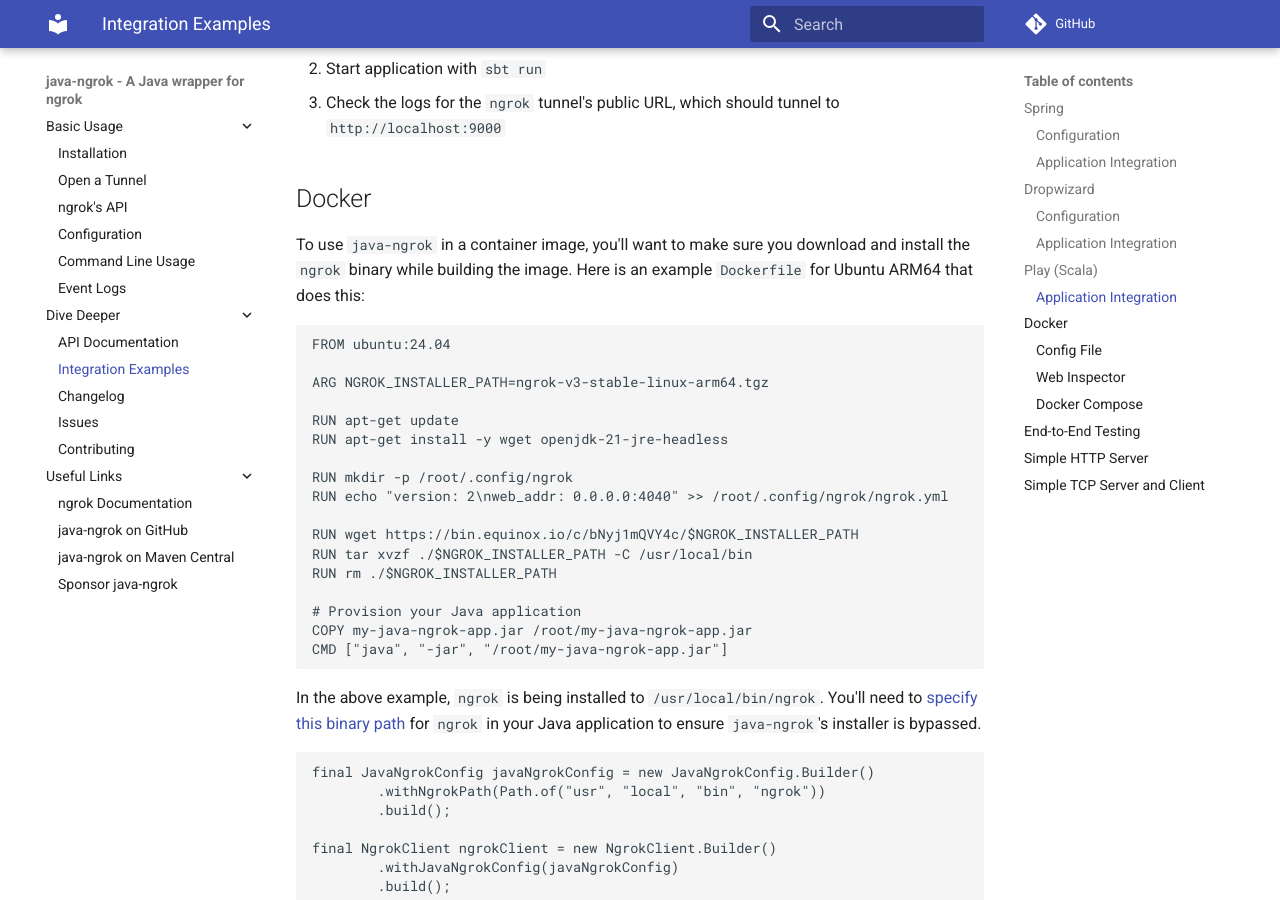
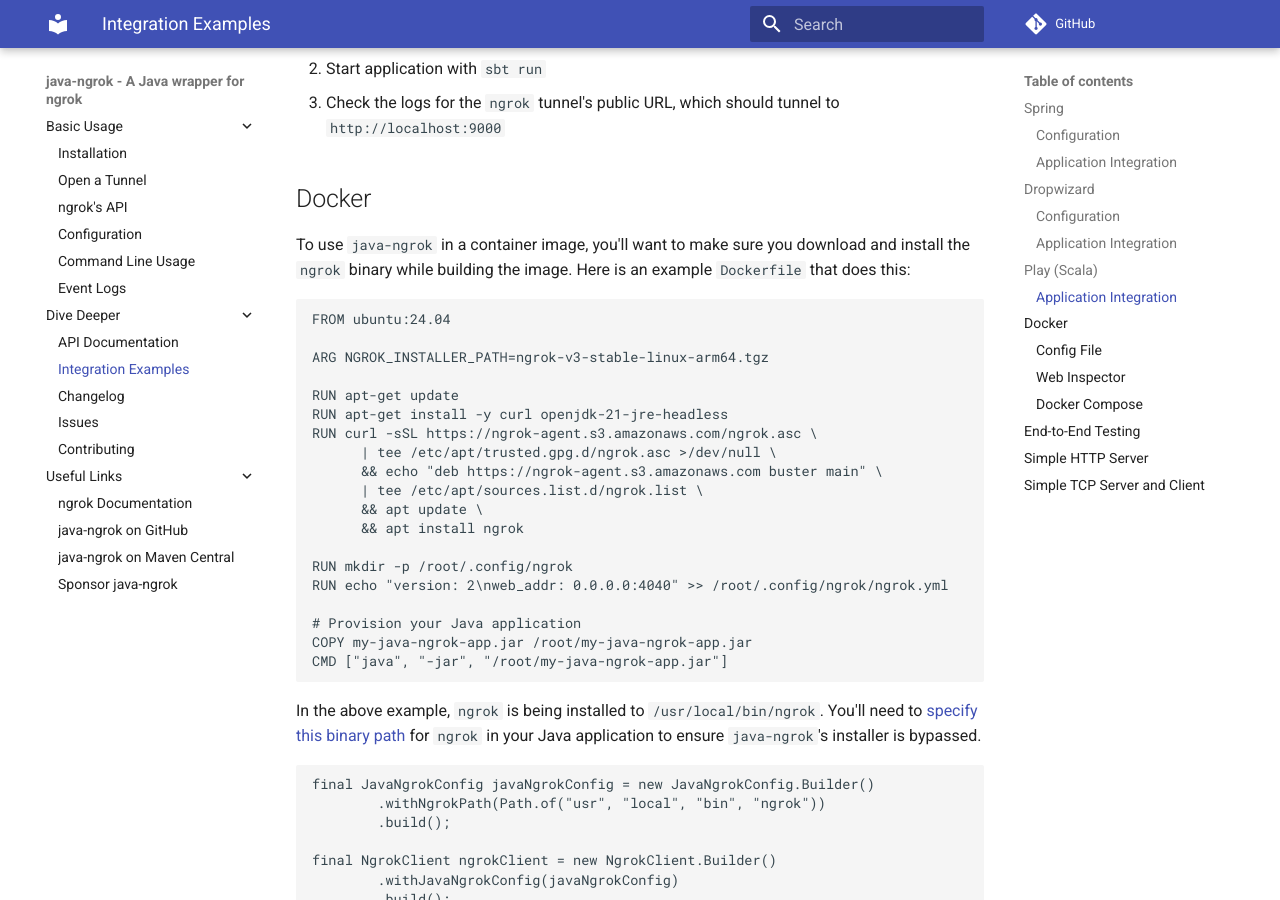
Before and after one commit to alexdlaird/java-ngrok, an MkDocs documentation site: the page built from docs/integration.md, in a window 1280 px wide and 900 px high, scrolled down 5334 px. Built offline with MkDocs 1.6.1 and Material for MkDocs 9.7.7, drawn with Linux system fonts in a browser that asks for light colours; comment, search, counter and statistics services are not loaded.

Commit message:
Update integration.md

````diff
--- a/docs/integration.md
+++ b/docs/integration.md
@@ -263,7 +263,7 @@ Now Play can be started by the usual means, setting `ngrok.enabled` in the confi
 ## Docker
 
 To use `java-ngrok` in a container image, you'll want to make sure you download and install the `ngrok` binary while
-building the image. Here is an example `Dockerfile` for Ubuntu ARM64 that does this:
+building the image. Here is an example `Dockerfile` that does this:
 
 ```Dockerfile
 FROM ubuntu:24.04
@@ -271,14 +271,16 @@ FROM ubuntu:24.04
 ARG NGROK_INSTALLER_PATH=ngrok-v3-stable-linux-arm64.tgz
 
 RUN apt-get update
-RUN apt-get install -y wget openjdk-21-jre-headless
+RUN apt-get install -y curl openjdk-21-jre-headless
+RUN curl -sSL https://ngrok-agent.s3.amazonaws.com/ngrok.asc \
+      | tee /etc/apt/trusted.gpg.d/ngrok.asc >/dev/null \
+      && echo "deb https://ngrok-agent.s3.amazonaws.com buster main" \
+      | tee /etc/apt/sources.list.d/ngrok.list \
+      && apt update \
+      && apt install ngrok
 
 RUN mkdir -p /root/.config/ngrok
 RUN echo "version: 2\nweb_addr: 0.0.0.0:4040" >> /root/.config/ngrok/ngrok.yml
-
-RUN wget https://bin.equinox.io/c/bNyj1mQVY4c/$NGROK_INSTALLER_PATH
-RUN tar xvzf ./$NGROK_INSTALLER_PATH -C /usr/local/bin
-RUN rm ./$NGROK_INSTALLER_PATH
 
 # Provision your Java application
 COPY my-java-ngrok-app.jar /root/my-java-ngrok-app.jar
````
